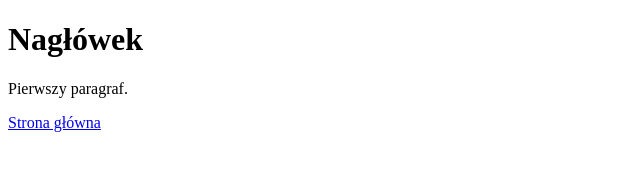
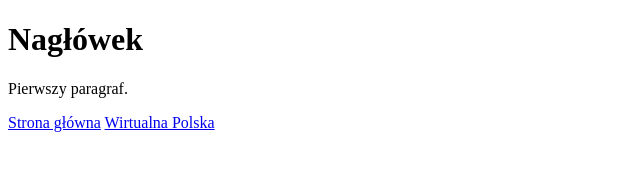
Before and after one commit to wieloo27/wzpilab10, a plain HTML site: page text.html in a window 1280 px wide. Shown: the whole page, without its empty margins (0-640 px from the left). Drawn offline with Linux system fonts and the light colour scheme.

Commit message:
Dodanie linka do strony.

```diff
--- a/text.html
+++ b/text.html
@@ -8,6 +8,7 @@
 <p>Pierwszy paragraf.</p>
 <nav>
 <a href="index.html">Strona główna</a>
+<a href="http://www.wp.pl">Wirtualna Polska</a>
 </nav>
 
 </body>
```
